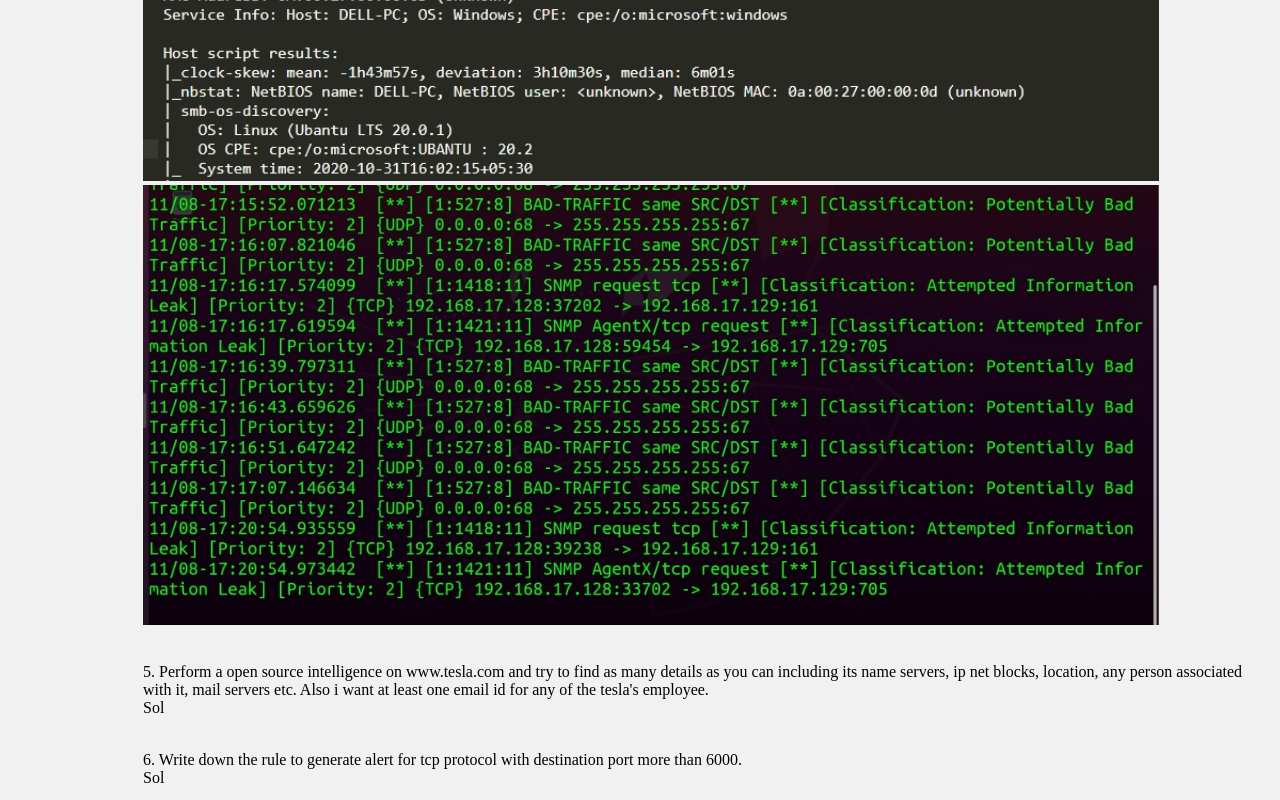
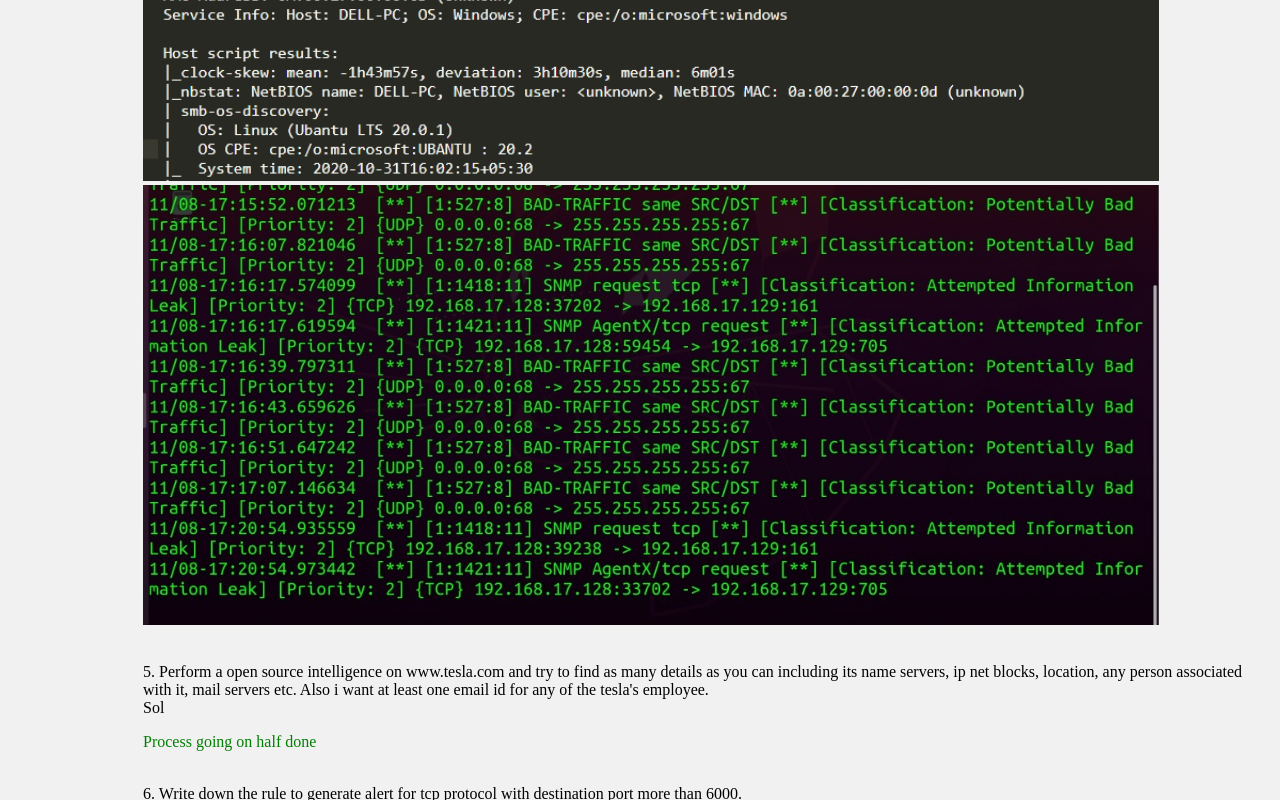
Before and after one commit to 0xH1man5hu/web, a plain HTML site: page Assignment/index.html in a window 1280 px wide. Shown: the part 11200-12000 px from the top of the page. Drawn offline with Linux system fonts and the light colour scheme.

Commit message:
Update index.html

```diff
--- a/Assignment/index.html
+++ b/Assignment/index.html
@@ -256,7 +256,8 @@ it occur at the network level, eg by sending huge volumes of SYN/ACC packets whi
 
 <br>5. Perform a open source intelligence on www.tesla.com and try to find as many details as you can including its name servers, ip net blocks, location, any person associated with it, mail servers etc. Also i want at least one email id for any of the tesla's employee.
 <br>Sol<br>
-<p></p>
+<p>Process going on half done
+	</p>
 
 <!-- ============================================================================================= -->
 
```
